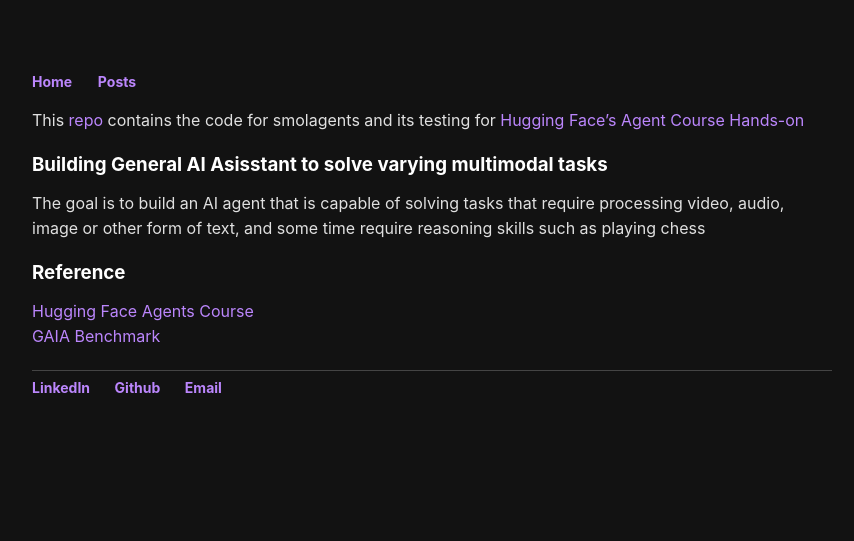
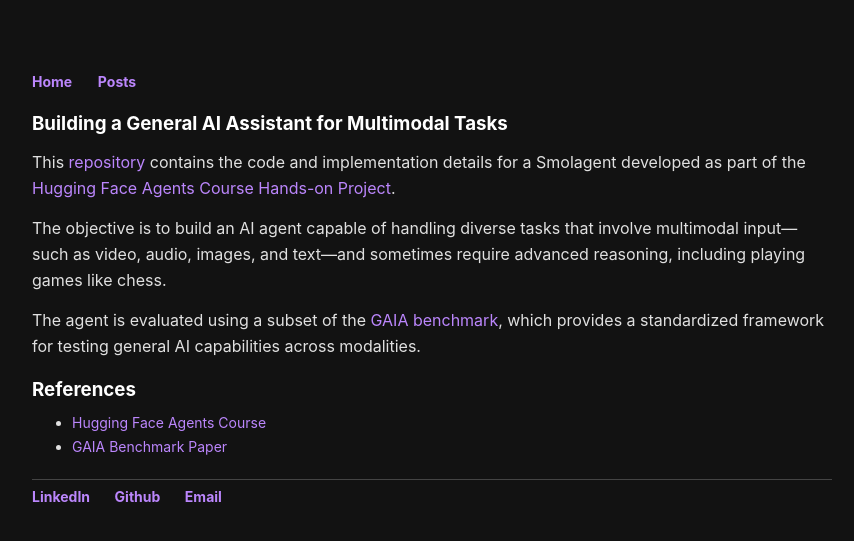
Before and after one commit to sean-sj-jung/sean-sj-jung.github.io, a Jekyll site: the page built from _posts/2025-05-12-SmolagentsCertificate.md, in a window 1280 px wide. Shown: the top 541 px of the page, without its empty margins (208-1062 px from the left). Built offline with Jekyll 4.4.1, drawn with Linux system fonts in a browser that asks for light colours; nearby versions of some CDN libraries.

Commit message:
updated smolagents post

```diff
--- a/_posts/2025-05-12-SmolagentsCertificate.md
+++ b/_posts/2025-05-12-SmolagentsCertificate.md
@@ -1,16 +1,19 @@
 ---
 layout: post
-title: "Smolagents Final Project for Certificate"
+title: "Smolagents Agent Course Hands-on Project"
 date: 2025-05-12
-excerpt: "Smolagents for GAIA benchmark"
+excerpt: "Building a Smolagent for the GAIA Benchmark"
 ---
 
-This [repo](https://github.com/sean-sj-jung/smolagents_gaia_run) contains the code for smolagents and its testing for [Hugging Face's Agent Course Hands-on](https://huggingface.co/learn/agents-course/en/unit4/hands-on)
+### Building a General AI Assistant for Multimodal Tasks
 
-### Building General AI Asisstant to solve varying multimodal tasks
-The goal is to build an AI agent that is capable of solving tasks that require processing video, audio, image or other form of text, and some time require reasoning skills such as playing chess
+This [repository](https://github.com/sean-sj-jung/smolagents_gaia_run) contains the code and implementation details for a Smolagent developed as part of the [Hugging Face Agents Course Hands-on Project](https://huggingface.co/learn/agents-course/en/unit4/hands-on).
 
+The objective is to build an AI agent capable of handling diverse tasks that involve multimodal input—such as video, audio, images, and text—and sometimes require advanced reasoning, including playing games like chess.
 
-### Reference
-[Hugging Face Agents Course](https://huggingface.co/learn/agents-course/en/unit0/introduction)
-[GAIA Benchmark](https://arxiv.org/abs/2311.12983)
+The agent is evaluated using a subset of the [GAIA benchmark](https://arxiv.org/abs/2311.12983), which provides a standardized framework for testing general AI capabilities across modalities.
+
+### References
+
+- [Hugging Face Agents Course](https://huggingface.co/learn/agents-course/en/unit0/introduction)
+- [GAIA Benchmark Paper](https://arxiv.org/abs/2311.12983)
```
